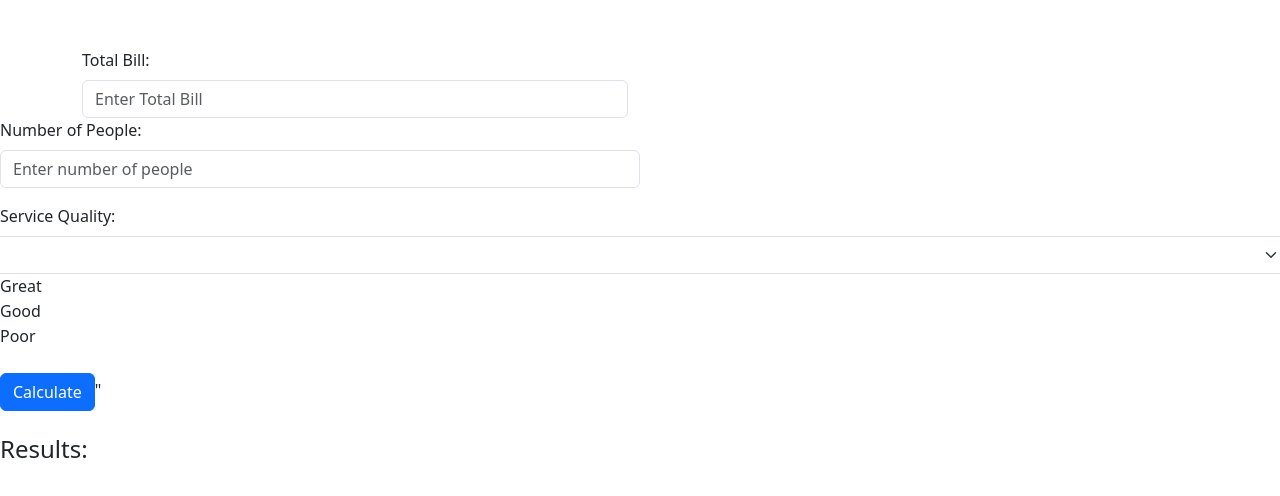
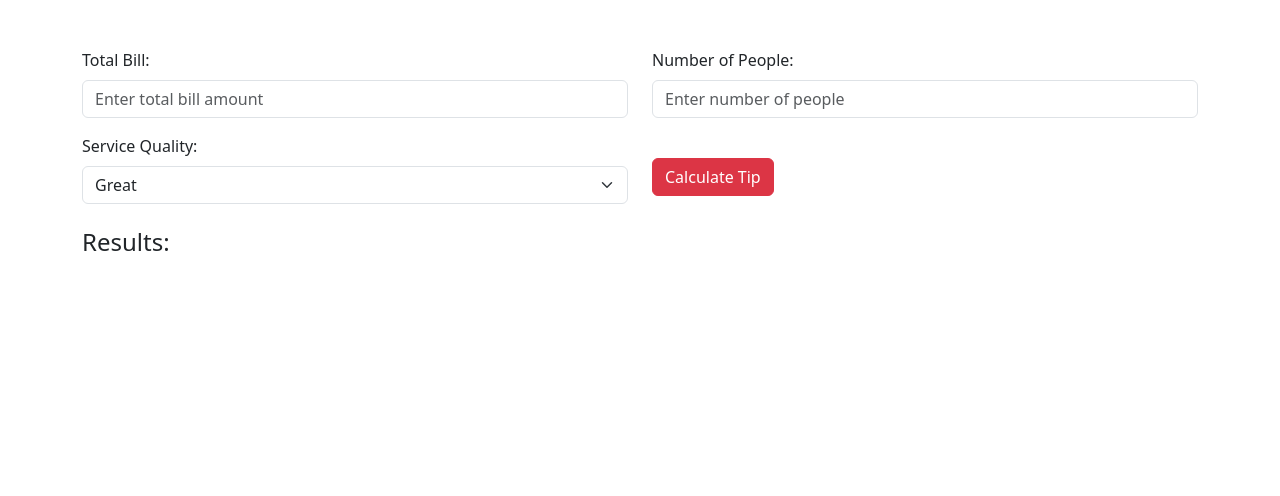
Before and after one commit to s-jaswal/Tip-Calculator, a plain HTML site: page index.html in a window 1280 px wide. Drawn offline with nearby package versions, Linux system fonts and the light colour scheme.

Commit message:
updated html

```diff
--- a/index.html
+++ b/index.html
@@ -1,21 +1,15 @@
 <!doctype html>
 <html lang="en">
+
 <head>
-        <title>Tip Calculator App</title>
+    <title>Tip Calculator Project</title>
     <!-- Required meta tags -->
     <meta charset="utf-8" />
-        <meta
-            name="viewport"
-            content="width=device-width, initial-scale=1, shrink-to-fit=no"
-        />
+    <meta name="viewport" content="width=device-width, initial-scale=1, shrink-to-fit=no" />
 
     <!-- Bootstrap CSS v5.2.1 -->
-        <link
-            href="https://cdn.jsdelivr.net/npm/bootstrap@5.3.2/dist/css/bootstrap.min.css"
-            rel="stylesheet"
-            integrity="sha384-T3c6CoIi6uLrA9TneNEoa7RxnatzjcDSCmG1MXxSR1GAsXEV/Dwwykc2MPK8M2HN"
-            crossorigin="anonymous"
-        />
+    <link href="https://cdn.jsdelivr.net/npm/bootstrap@5.3.2/dist/css/bootstrap.min.css" rel="stylesheet"
+        integrity="sha384-T3c6CoIi6uLrA9TneNEoa7RxnatzjcDSCmG1MXxSR1GAsXEV/Dwwykc2MPK8M2HN" crossorigin="anonymous" />
 </head>
 
 <body>
@@ -26,61 +20,57 @@
         <div class="container mt-5">
             <div class="row">
                 <div class="col-md-6">
-                        <!--Input for bill amount-->
+                    <!-- User Input Total Bill Amount -->
                     <label for="totalBill" class="form-label">Total Bill:</label>
-                        <input type="text" class="form-control" id="totalBill" placeholder="Enter Total Bill" />
+                    <input type="text" class="form-control" id="totalBill" placeholder="Enter total bill amount">
+                </div>
+                <div class="col-md-6">
+                    <!-- User Input Total number of Ppl -->
+                    <label for="numOfPeople" class="form-label">Number of People:</label>
+                    <input type="text" class="form-control" id="numOfPeople" placeholder="Enter number of people">
                 </div>
             </div>
-            </div>   <!--margin on top of 5 at 2.5 times the normal margin-->
-
-
+            <div class="row mt-3">
                 <div class="col-md-6">
-                        <!--Input for number of people-->
-                        <label for="numOfPeople" class="form-label">Number of People:</label>
-                        <input type="text" class="form-control" id="numOfPeople" placeholder="Enter number of people" />
+                    <!-- Dropdown for Service Quality-->
+                    <label for="serviceQuality" class="form-label">Service Quality:</label>
+                    <select  id="serviceQuality" class="form-select">
+                        <option value="Great">Great</option>
+                        <option value="Good">Good</option>
+                        <option value="Poor">Poor</option>
+                    </select>
+                </div>
+                <div class="col-md-6 mt-4">
+                    <!-- Button to run trigger the calculation-->
+                    <button class="btn btn-danger" onclick="calculateAndDisplay()">Calculate Tip</button>
                 </div>
             </div>
-
-            <div class="row mt-3">
-                <div class="col-md-6"></div>
-                <!--Dropdown for Service Quality-->
-                <label for="serviceQuality" class="form-label">Service Quality:</label>
-                <select class="form-select" id="serviceQuality"></select>
-                    <option value="">Great</option>
-                    <option value="">Good</option>
-                    <option value="">Poor</option>
-                    </div>
-            </div>
-
-            <div class="col-md-6 mt-4">
-                <!--Button to trigger calculations-->
-                <button class="btn btn-primary" onclick="calculateAndDisplay()">Calculate</button>"
-            </div>
-
              <div class="row mt-4">
                 <div class="col-md-12">
+                    <!-- Results Section -->
                     <h4>Results:</h4>
                     <p id="tipResult"></p>
                     <p id="totalBillResult"></p>
                     <p id="amtPerPersonResult"></p>
-
                 </div>
             </div>
+        </div>
+
+
     </main>
     <footer>
         <!-- place footer here -->
     </footer>
     <!-- Bootstrap JavaScript Libraries -->
-        <script
-            src="https://cdn.jsdelivr.net/npm/@popperjs/core@2.11.8/dist/umd/popper.min.js"
+    <script src="https://cdn.jsdelivr.net/npm/@popperjs/core@2.11.8/dist/umd/popper.min.js"
         integrity="sha384-I7E8VVD/ismYTF4hNIPjVp/Zjvgyol6VFvRkX/vR+Vc4jQkC+hVqc2pM8ODewa9r"
-            crossorigin="anonymous"
-        ></script>
+        crossorigin="anonymous"></script>
 
-        <script
-            src="https://cdn.jsdelivr.net/npm/bootstrap@5.3.2/dist/js/bootstrap.min.js"
+    <script src="https://cdn.jsdelivr.net/npm/bootstrap@5.3.2/dist/js/bootstrap.min.js"
         integrity="sha384-BBtl+eGJRgqQAUMxJ7pMwbEyER4l1g+O15P+16Ep7Q9Q+zqX6gSbd85u4mG4QzX+"
-            crossorigin="anonymous"
-        ></script>
+        crossorigin="anonymous"></script>
+
+    <script src="script.js"></script>
 </body>
+
 </html>
--- a/script.js
+++ b/script.js
@@ -0,0 +1 @@
+// Function to Calc and diaplay T
```
Lines whose indentation alone changed are shown as unchanged.
